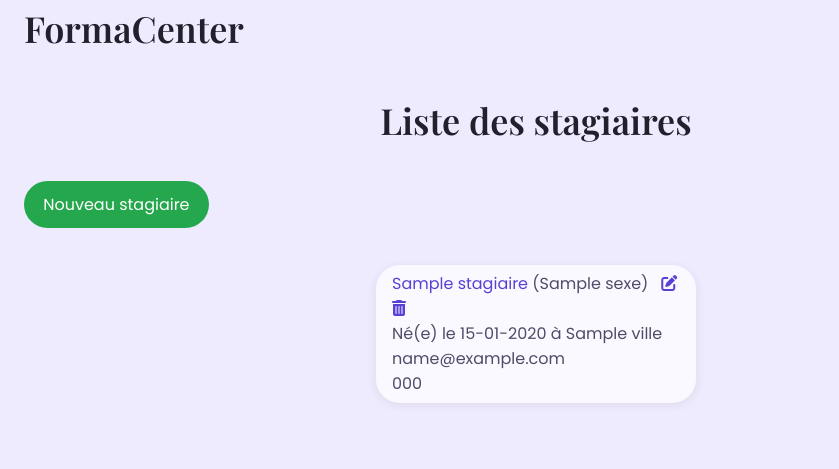
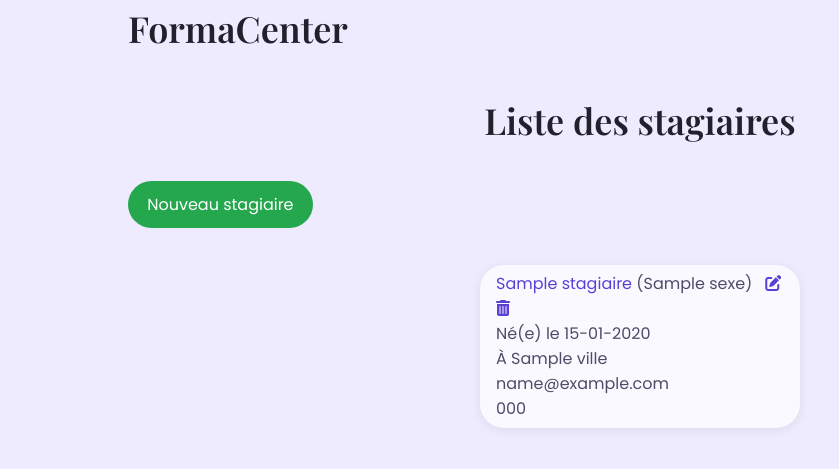
Before and after one commit to PM-Primo/SymfonyFormations, a Symfony app: template templates/stagiaire/index.html.twig in a window 1280 px wide. Shown: the top 469 px of the page, without its empty margins (0-839 px from the left). Run offline with Twig, Linux system fonts and the light colour scheme; the template is opened without the code that fills it: most values are stand-ins (such as "Sample title", 1, 10 or a date in 2020); some libraries are stand-ins or nearby versions; some web fonts are replaced.

Commit message:
tweaked responsive for most of the website

```diff
--- a/public/css/styles.css
+++ b/public/css/styles.css
@@ -468,3 +468,21 @@ input{
         margin-left: auto;
     }
 }
+
+
+@media screen and (min-width: 1024px){
+
+    .liste-modules__module{
+        margin-left: 40%;
+    }
+
+    .form-group{
+        width: 30%;
+    }
+}
+
+@media screen and (min-width: 1064px){
+    .container{
+      margin-inline: auto;
+    }
+}
--- a/templates/stagiaire/index.html.twig
+++ b/templates/stagiaire/index.html.twig
@@ -14,7 +14,8 @@
                     <a href="{{path('show_stagiaire', {'id':stagiaire.id})}}" class="link">{{stagiaire}}</a> ({{stagiaire.sexe}})&nbsp&nbsp
                     <a href="{{path('edit_stagiaire',{'id':stagiaire.id})}}"><i class="fa-solid fa-pen-to-square link"></i></a>&nbsp&nbsp
                     <a href="{{path('delete_stagiaire',{'id':stagiaire.id})}}"><i class="fa-solid fa-trash-can link"></i></a><br>
-                    Né(e) le {{stagiaire.dateNaissance | date("d-m-Y")}} à {{stagiaire.ville}}<br>
+                    Né(e) le {{stagiaire.dateNaissance | date("d-m-Y")}}<br>
+                    À {{stagiaire.ville}}<br>
                     {{stagiaire.email}}<br>
                     {{stagiaire.telephone}}<br>
                 </div>
```
